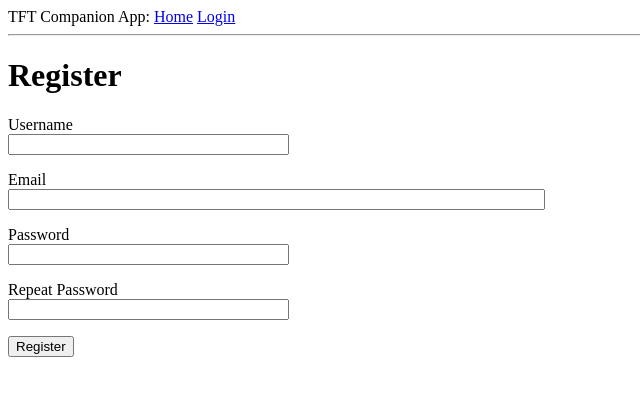
After one commit to isaachulvey/tft-companion-app, a Flask app: page /register in a window 1280 px wide. The commit adds this page. Shown: the top 396 px of the page, without its empty margins (0-640 px from the left). Run offline with Flask 2, Linux system fonts and the light colour scheme.

Commit message:
database creation and registration form creation

```diff
--- a/app/__init__.py
+++ b/app/__init__.py
@@ -2,10 +2,13 @@ from flask import Flask
 from config import Config
 from flask_sqlalchemy import SQLAlchemy
 from flask_migrate import Migrate
+from flask_login import LoginManager
 
 app = Flask(__name__)
 app.config.from_object(Config)
 db = SQLAlchemy(app)
 migrate = Migrate(app, db)
+login = LoginManager(app)
+login.login_view = 'login'
 
 from app import routes, models
--- a/app/forms.py
+++ b/app/forms.py
@@ -1,9 +1,28 @@
 from flask_wtf import FlaskForm
 from wtforms import StringField, PasswordField, BooleanField, SubmitField
-from wtforms.validators import DataRequired
+from wtforms.validators import DataRequired, ValidationError, Email, EqualTo
+from app.models import User
 
 class LoginForm(FlaskForm):
 	username = StringField('Username', validators=[DataRequired()])
 	password = PasswordField('Password', validators=[DataRequired()])
 	remember_me = BooleanField('Remember Me')
 	submit = SubmitField('Sign In')
+
+class RegistrationForm(FlaskForm):
+	username = StringField('Username', validators=[DataRequired()])
+	email = StringField('Email', validators=[DataRequired(), Email()])
+	password = PasswordField('Password', validators=[DataRequired()])
+	password2 = PasswordField(
+		'Repeat Password', validators=[DataRequired(), EqualTo('password')])
+	submit = SubmitField('Register')
+
+	def validate_username(self, username):
+		user = User.query.filter_by(username=username.data).first()
+		if user is not None:
+			raise ValidationError('Please use a different username.')
+
+	def validate_email(self, email):
+		user = User.query.filter_by(email=email.data).first()
+		if user is not None:
+			raise ValidationError('Please use a diffeerent email address.')
--- a/app/routes.py
+++ b/app/routes.py
@@ -1,12 +1,15 @@
-from flask import render_template, flash, redirect, url_for
-from app import app
-from app.forms import LoginForm
+from flask import render_template, flash, redirect, url_for, request
+from app import app, db
+from app.forms import LoginForm, RegistrationForm
 import git
+from flask_login import current_user, login_user, login_required, logout_user
+from app.models import User
+from werkzeug.urls import url_parse
 
 @app.route('/')
 @app.route('/index')
+@login_required
 def index():
-	user = {'username': 'Isaac'}
 	posts = [
 		{
 			'author': {'username': 'John'},
@@ -25,15 +28,43 @@ def index():
 			'body': 'How much wood would a woodchuck chuck if a woodchuck could chuck wood?'
 		}
 	]
-	return render_template('index.html', title='Home', user=user, posts=posts)
+	return render_template('index.html', title='Home', posts=posts)
 
 @app.route('/login', methods=['GET', 'POST'])
 def login():
+	if current_user.is_authenticated:
+		return redirect(url_for('index'))
 	form = LoginForm()
 	if form.validate_on_submit():
-		flash(f'Login requested for user {form.username.data}, remember_me={form.remember_me.data}')
+		user = User.query.filter_by(username=form.username.data).first()
+		if user is None or not user.check_password(form.password.data):
+			flash('Invalid username or password.')
+			return redirect(url_for('login'))
+		login_user(user, remember=form.remember_me.data)
+		next_page = request.args.get('next')
+		if not next_page or url_parse(next_page).netloc != '':
+			next_page = url_for('index')
+		return redirect(next_page)
+	return render_template('login.html', title='Sign In', form=form)
+
+@app.route('/logout')
+def logout():
+	logout_user()
+	return redirect(url_for('index'))
+
+@app.route('/register', methods=['GET', 'POST'])
+def register():
+	if current_user.is_authenticated:
 		return redirect(url_for('index'))
-	return render_template('login.html', title='Sign In', form=form)
+	form = RegistrationForm()
+	if form.validate_on_submit():
+		user = User(username=form.username.data, email=form.email.data)
+		user.set_password(form.password.data)
+		db.session.add(user)
+		db.session.commit()
+		flash('Congratulations, you are now a registered user!')
+		return redirect(url_for('login'))
+	return render_template('register.html', title='Register', form=form)
 
 # Update this for deployment later.
 # @app.route('/update_server', methods=['POST'])
--- a/app/templates/base.html
+++ b/app/templates/base.html
@@ -10,7 +10,11 @@
 		<div>
 			TFT Companion App:
 			<a href="{{ url_for('index') }}">Home</a>
+			{% if current_user.is_anonymous %}
 			<a href="{{ url_for('login') }}">Login</a>
+			{% else %}
+			<a href="{{ url_for('logout') }}">Logout</a>
+			{% endif %}
 		</div>
 		<hr>
 		{% with messages = get_flashed_messages() %}
--- a/app/templates/index.html
+++ b/app/templates/index.html
@@ -1,7 +1,7 @@
 {% extends "base.html" %}
 
 {% block content %}
-	<h1>Hi, {{ user.username }}!</h1>
+	<h1>Hi, {{ current_user.username }}!</h1>
 	{% for post in posts %}
 	<div><p>{{ post.author.username }} says: <b>{{ post.body }}</b></p></div>
 	{% endfor %}
--- a/app/templates/login.html
+++ b/app/templates/login.html
@@ -21,4 +21,5 @@
 		<p>{{ form.remember_me() }} {{ form.remember_me.label }}</p>
 		<p>{{ form.submit() }}</p>
 	</form>
+	<p>New User? <a href="{{ url_for('register') }}">Click to Register</a></p>
 {% endblock %}
--- /dev/null
+++ b/app/templates/register.html
@@ -0,0 +1,37 @@
+{% extends "base.html" %}
+
+{% block content %}
+	<h1>Register</h1>
+	<form action="" method="post">
+		{{ form.hidden_tag() }}
+		<p>
+			{{ form.username.label }}<br>
+			{{ form.username(size=32) }}<br>
+			{% for error in form.username.errors %}
+			<span style="color: red;">[{{ error }}]</span>
+			{% endfor %}
+		</p>
+		<p>
+			{{ form.email.label }}<br>
+			{{ form.email(size=64) }}<br>
+			{% for error in form.email.errors %}
+			<span style="color: red;">[{{ error }}]</span>
+			{% endfor %}
+		</p>
+		<p>
+			{{ form.password.label }}<br>
+			{{ form.password(size=32) }}<br>
+			{% for error in form.password.errors %}
+			<span style="color: red;">[{{ error }}]</span>
+			{% endfor %}
+		</p>
+		<p>
+			{{ form.password2.label }}<br>
+			{{ form.password2(size=32) }}<br>
+			{% for error in form.password2.errors %}
+			<span style="color: red;">[{{ error }}]</span>
+			{% endfor %}
+		</p>
+		<p>{{ form.submit() }}</p>
+	</form>
+{% endblock %}
```
Also changed, not shown: app/models.py (+13 -1 lines).
